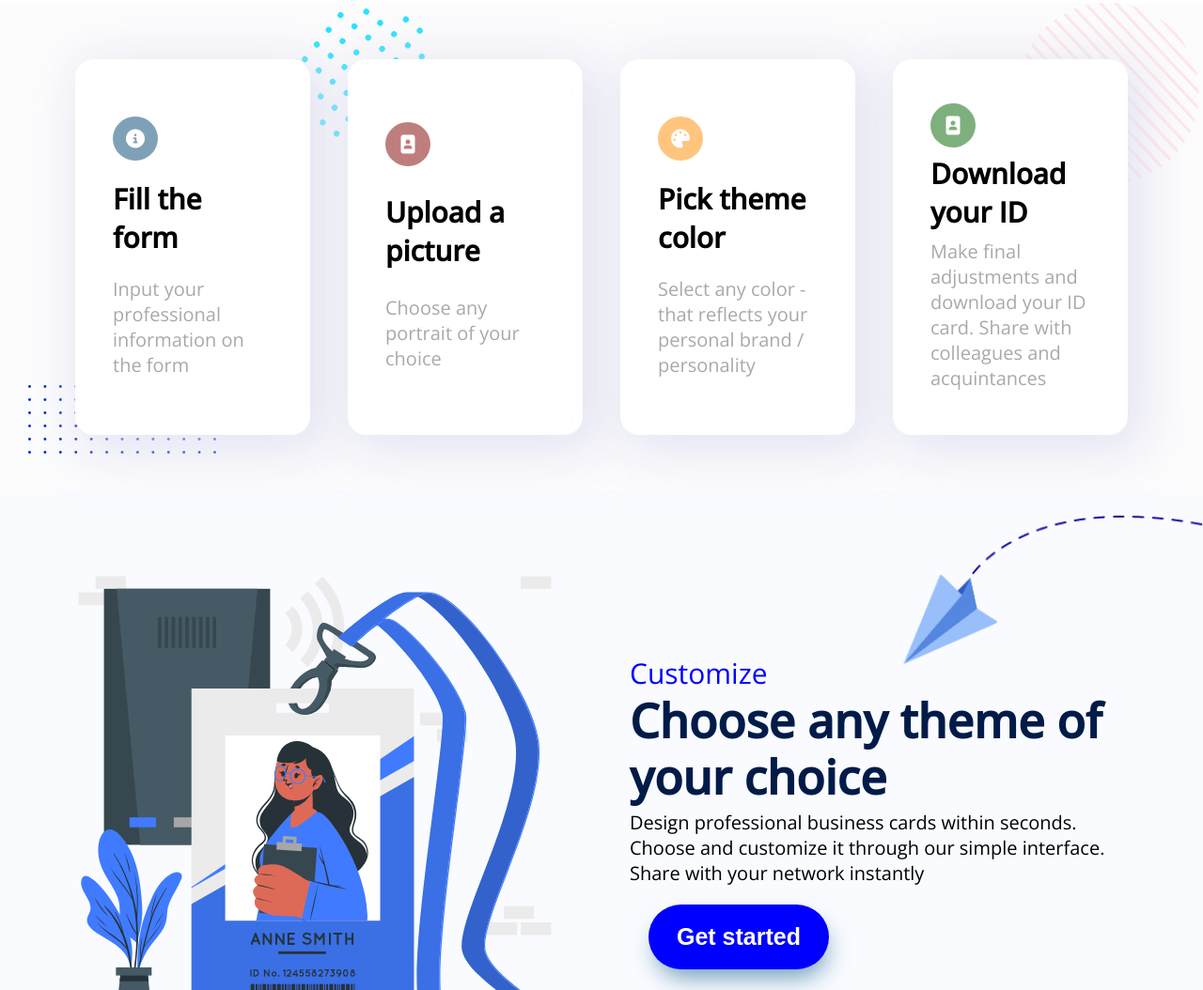
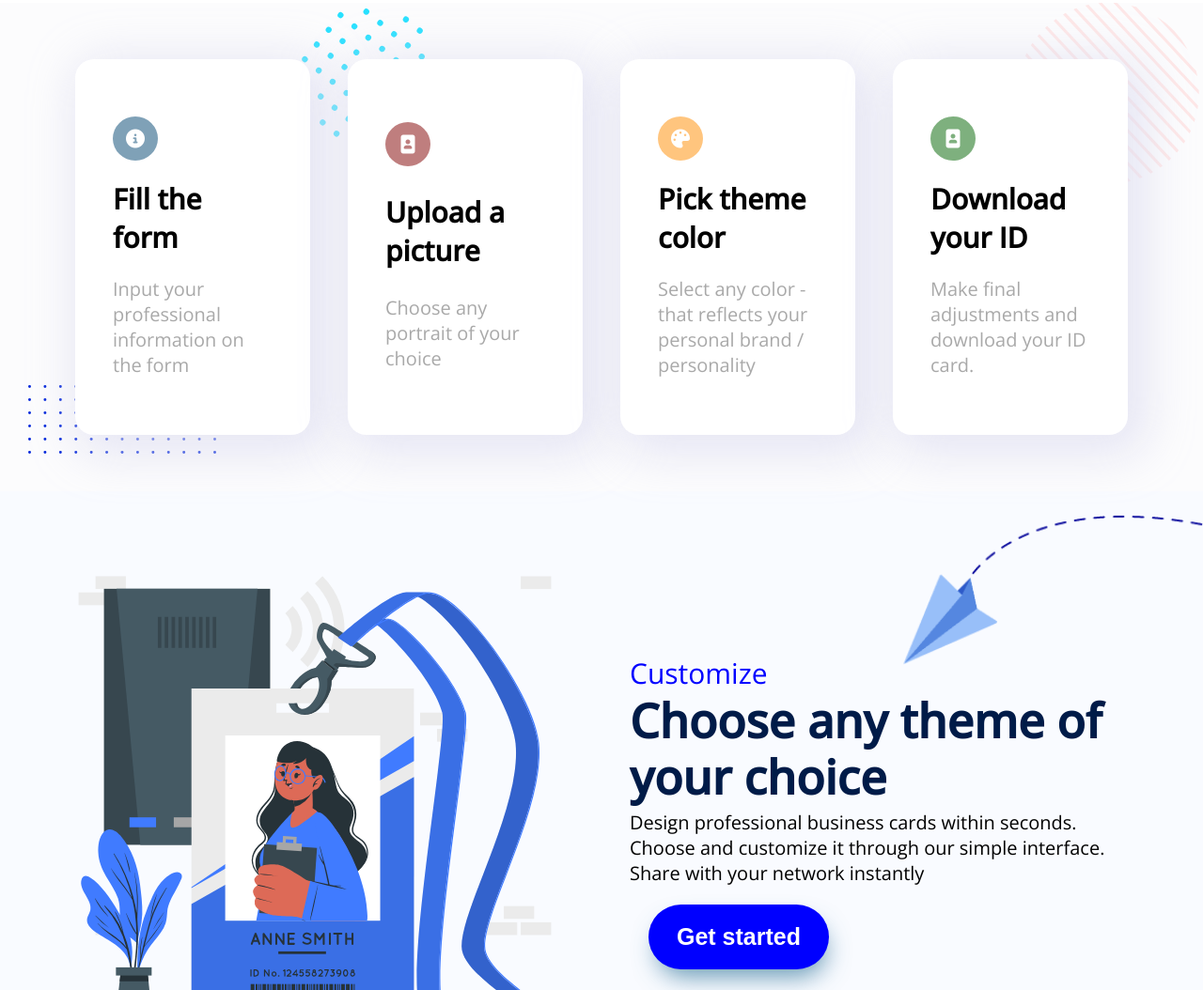
Before and after one commit to kodervine/kadd-business-card-creator, a website: page index.html in a window 1280 px wide. Shown: the part 1211-2265 px from the top of the page at 94% size. Drawn offline with nearby package versions, Linux system fonts and the light colour scheme.

Commit message:
reduced text on last grid item

```diff
--- a/index.html
+++ b/index.html
@@ -104,7 +104,7 @@
       <div class="services-offered-grid-item" data-aos="fade-left" data-aos-once="true">
         <p class="grid-icon"><i class="fa-solid fa-image-portrait"></i></p>
         <h4>Download your ID</h4>
-        <p>Make final adjustments and download your ID card. Share with colleagues and acquintances</p>
+        <p>Make final adjustments and download your ID card.</p>
       </div>
     </section>
 
```
